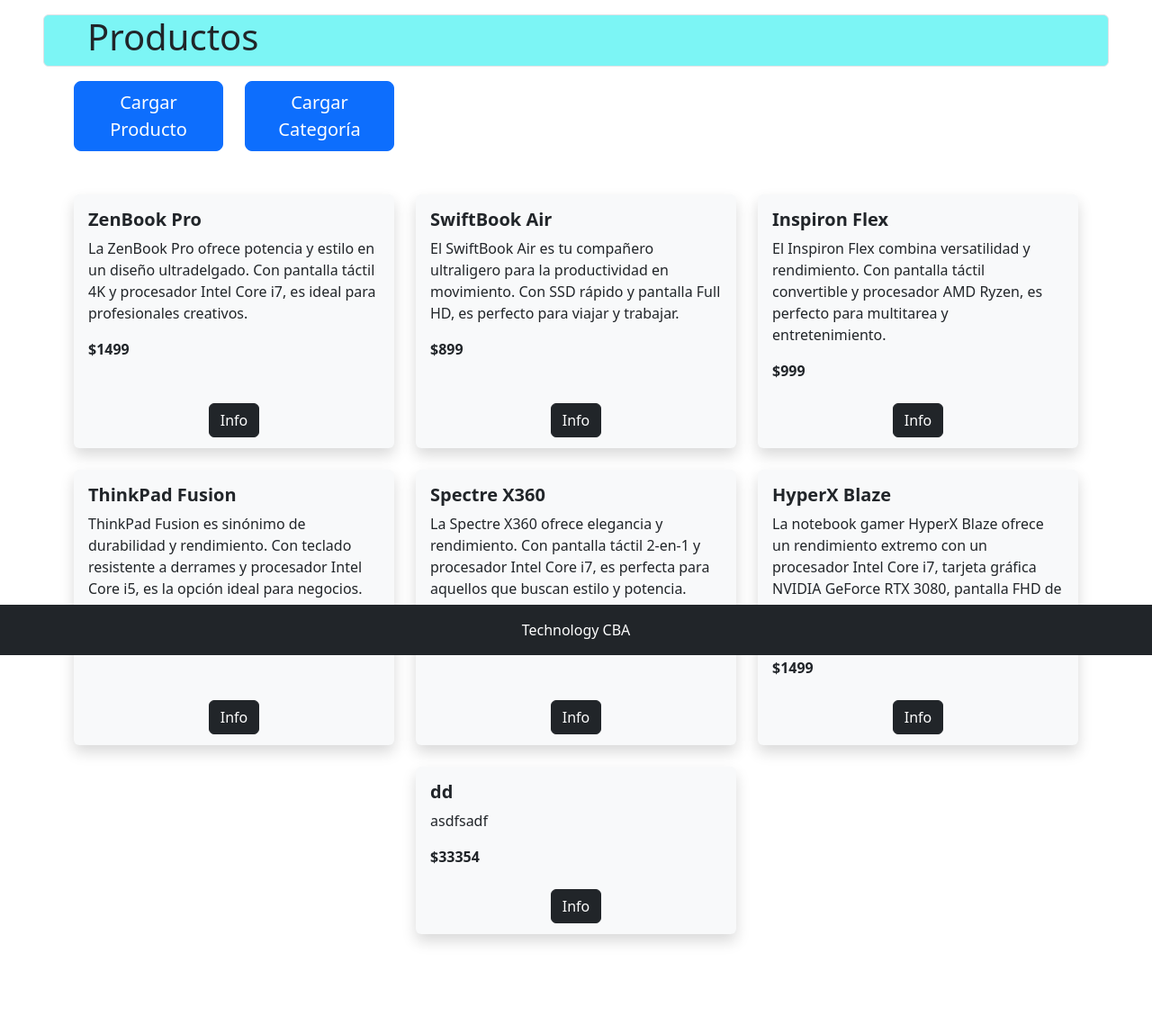
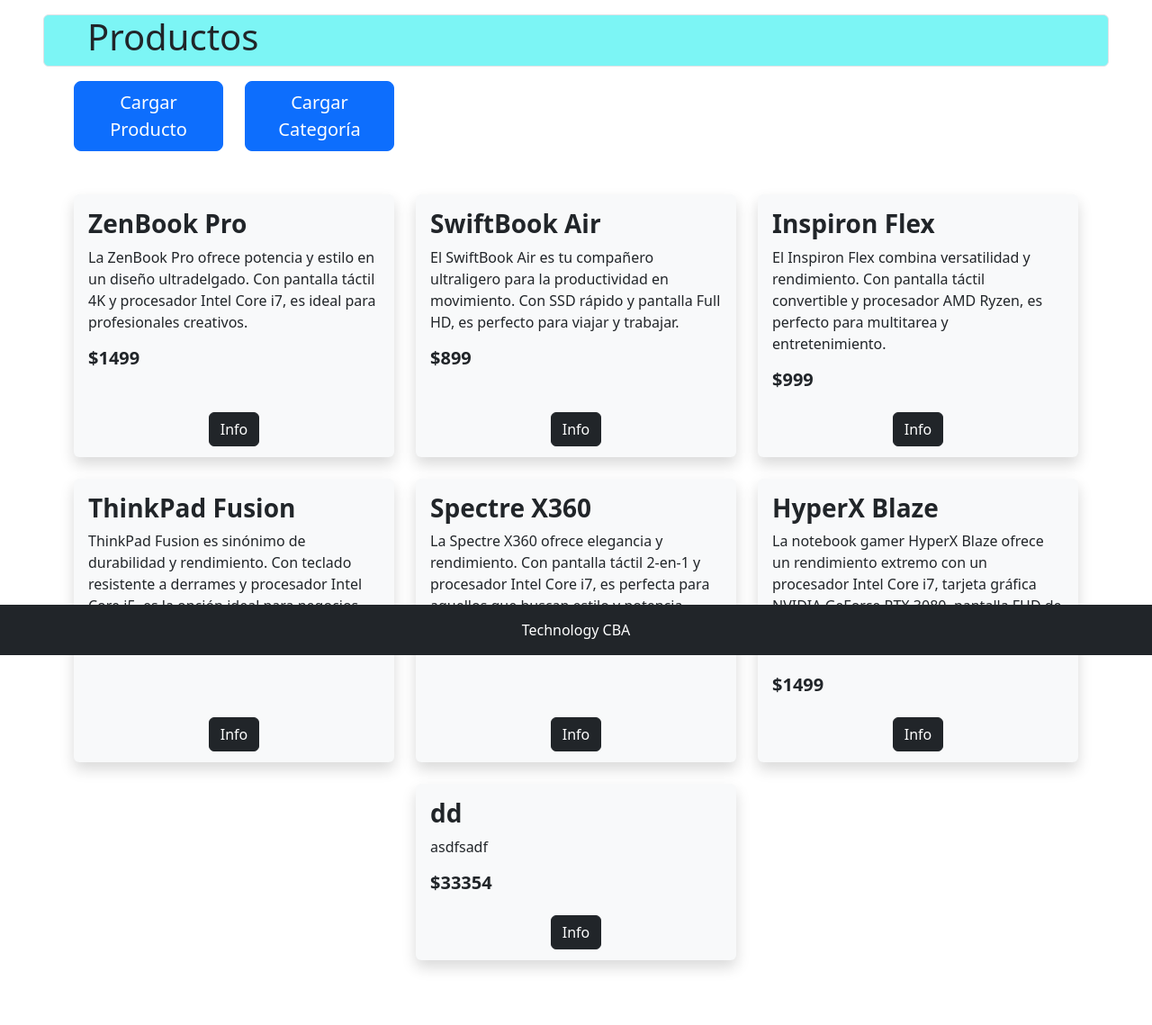
Before and after one commit to RAArrieta/ARRIETARUBEN, a Django app: page /producto/home/ in a window 1280 px wide. Shown: the part 72-1211 px from the top of the page at 90% size. Before the commit the page ends 1121 px from the top, so only its background shows below. Run offline with Django 5.2, Linux system fonts and the light colour scheme; data comes from the database, SQL or seed files in the repository; some libraries are stand-ins or nearby versions.

Commit message:
options en productos y cambio de letra en cards

```diff
--- a/project/producto/templates/producto/components/cards.html
+++ b/project/producto/templates/producto/components/cards.html
@@ -4,9 +4,9 @@
         <div class="col mb-4">
             <div class="card h-100 bg-light border-0 shadow">
                 <div class="card-body">
-                    <h5 class="card-title text-dark fw-bold">{{producto.nombre}}</h5>
+                    <h3 class="card-title text-dark fw-bold">{{producto.nombre}}</h3>
                     <p class="card-text text-dark">{{producto.descripcion}}</p>
-                    <p class="card-text text-dark fw-bold">${{producto.precio}}</p>
+                    <h5 class="card-text text-dark fw-bold">${{producto.precio}}</h5>
                 </div>
                 <div class="card-footer border-0 bg-transparent d-flex justify-content-center">
                     <a class="btn btn-dark mb-1" href="https://wa.me/5493517010243">Info</a>
--- /dev/null
+++ b/project/producto/templates/producto/components/options.html
@@ -0,0 +1,10 @@
+<div class="container">
+    <div class="row">
+        <div class="col-md-2">
+            <a href="{% url 'producto:producto_create' %}" class="btn btn-primary btn-lg btn-block">Cargar Producto</a>
+        </div>
+        <div class="col-md-2">
+            <a href="{% url 'producto:productocategoria_create' %}" class="btn btn-primary btn-lg btn-block">Cargar Categoría</a>
+        </div>
+    </div>
+</div>
--- a/project/producto/templates/producto/index.html
+++ b/project/producto/templates/producto/index.html
@@ -4,15 +4,8 @@
 {% endblock titulo %}
 
 {% block contenido %}
-<div class="container">
-    <div class="row">
-        <div class="col-md-2">
-            <a href="{% url 'producto:producto_create' %}" class="btn btn-primary btn-lg btn-block">Cargar Producto</a>
-        </div>
-        <div class="col-md-2">
-            <a href="{% url 'producto:productocategoria_create' %}" class="btn btn-primary btn-lg btn-block">Cargar Categoría</a>
-        </div>
-    </div>
-</div>
+
+{% include 'producto/components/options.html' %}
 {% include 'producto/components/cards.html' %}
+
 {% endblock contenido %}
```
